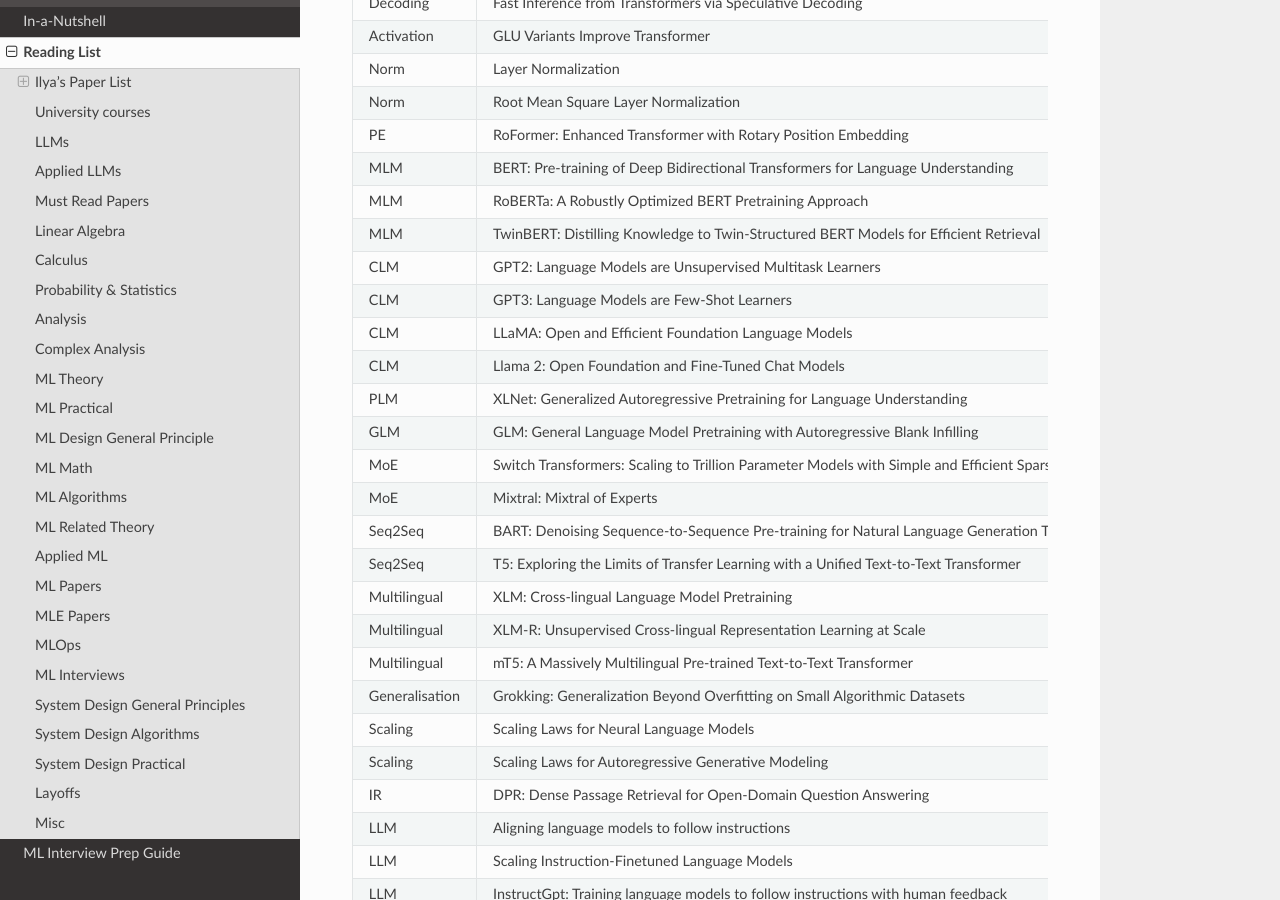
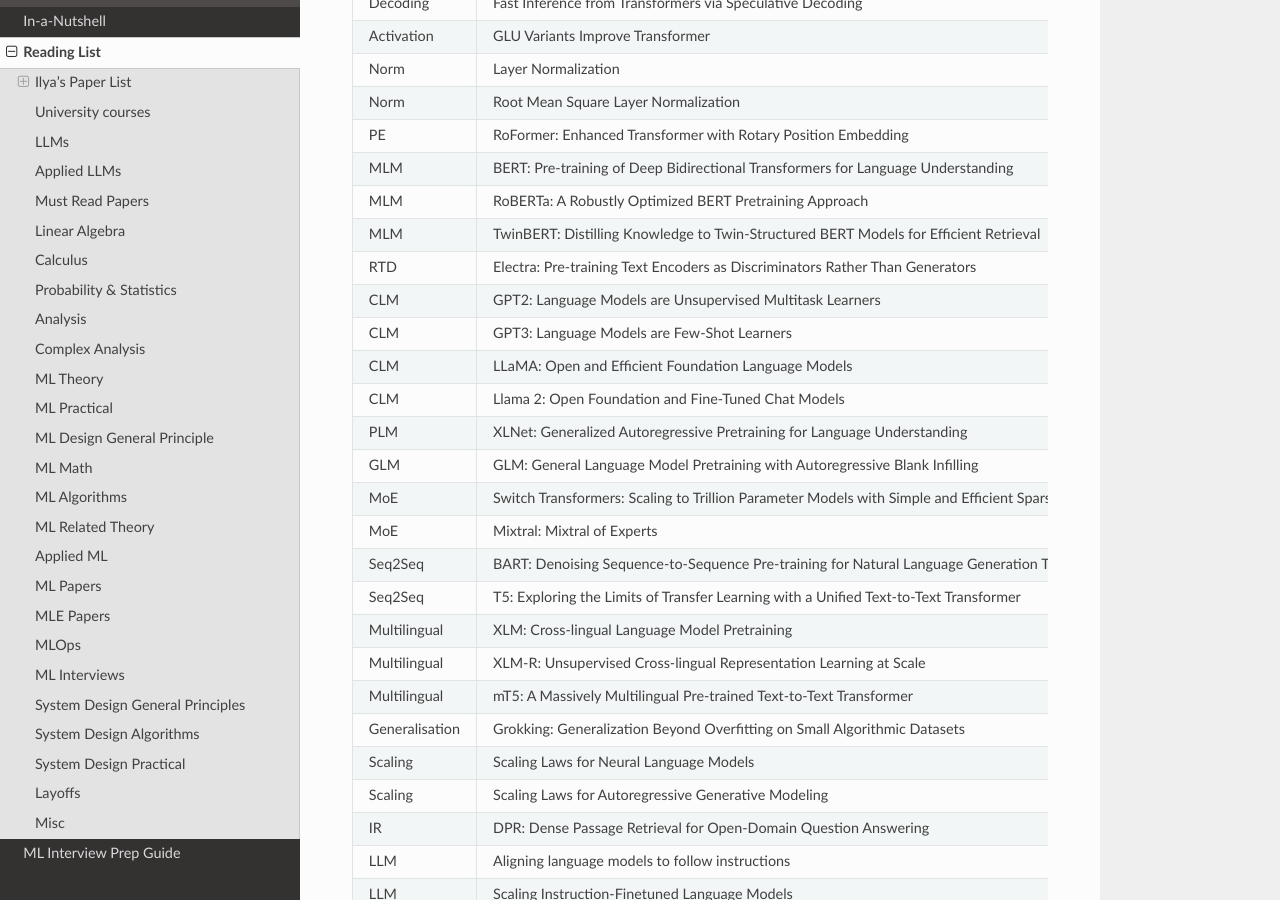
Before and after one commit to uselesstechjunks/leetcode, a Sphinx documentation site: the page built from docs/source/readlist.rst, in a window 1280 px wide and 900 px high, scrolled down 2985 px. Built offline with Sphinx 7.4.7 and the Read the Docs theme 2.0.0, drawn with Linux system fonts in a browser that asks for light colours.

Commit message:
Update readlist.rst (#248)

```diff
--- a/docs/source/readlist.rst
+++ b/docs/source/readlist.rst
@@ -127,6 +127,7 @@ Must Read Papers
 		MLM, BERT: Pre-training of Deep Bidirectional Transformers for Language Understanding
 		MLM, RoBERTa: A Robustly Optimized BERT Pretraining Approach
 		MLM, TwinBERT: Distilling Knowledge to Twin-Structured BERT Models for Efficient Retrieval
+		RTD, Electra: Pre-training Text Encoders as Discriminators Rather Than Generators
 		CLM, GPT2: Language Models are Unsupervised Multitask Learners
 		CLM, GPT3: Language Models are Few-Shot Learners
 		CLM, LLaMA: Open and Efficient Foundation Language Models
```
